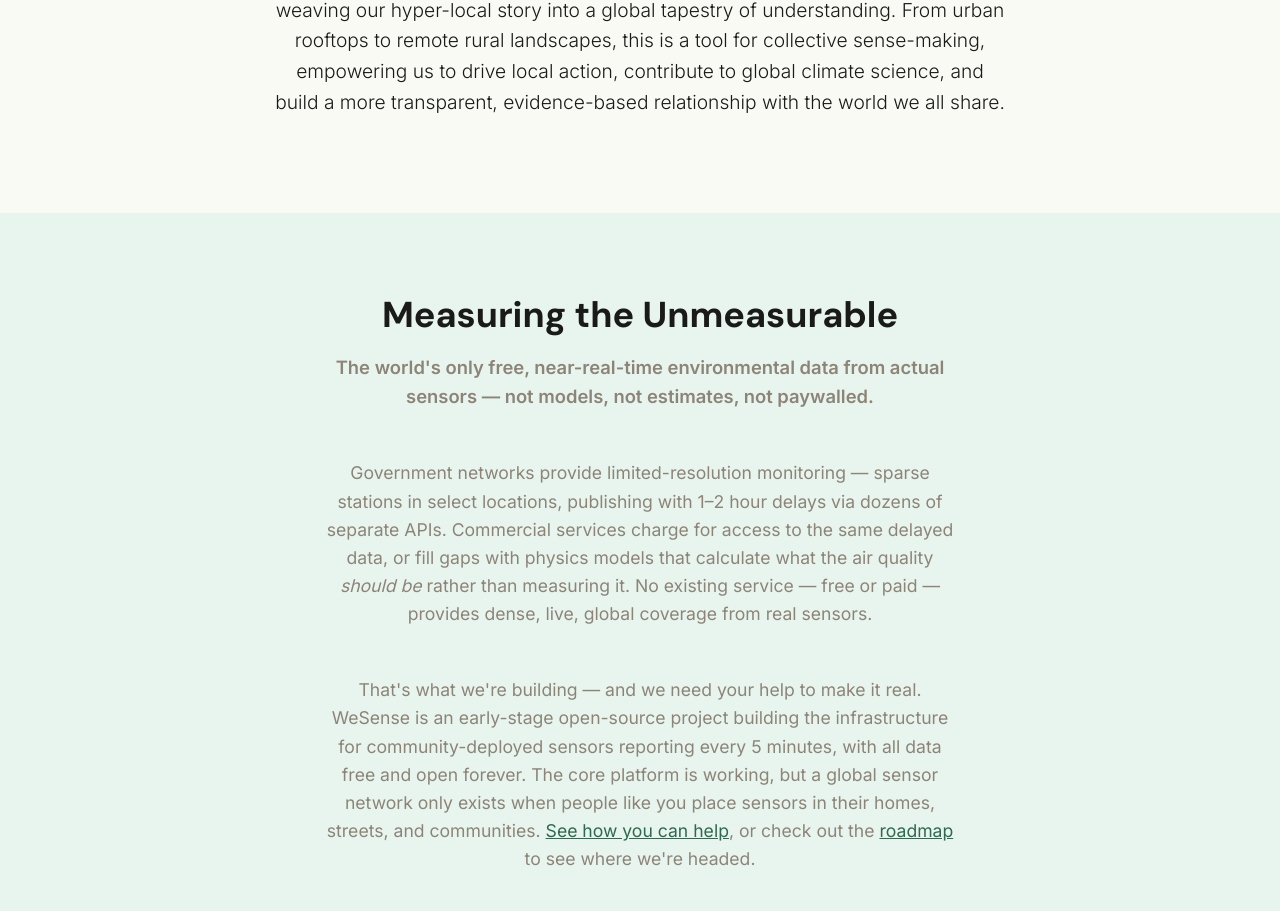
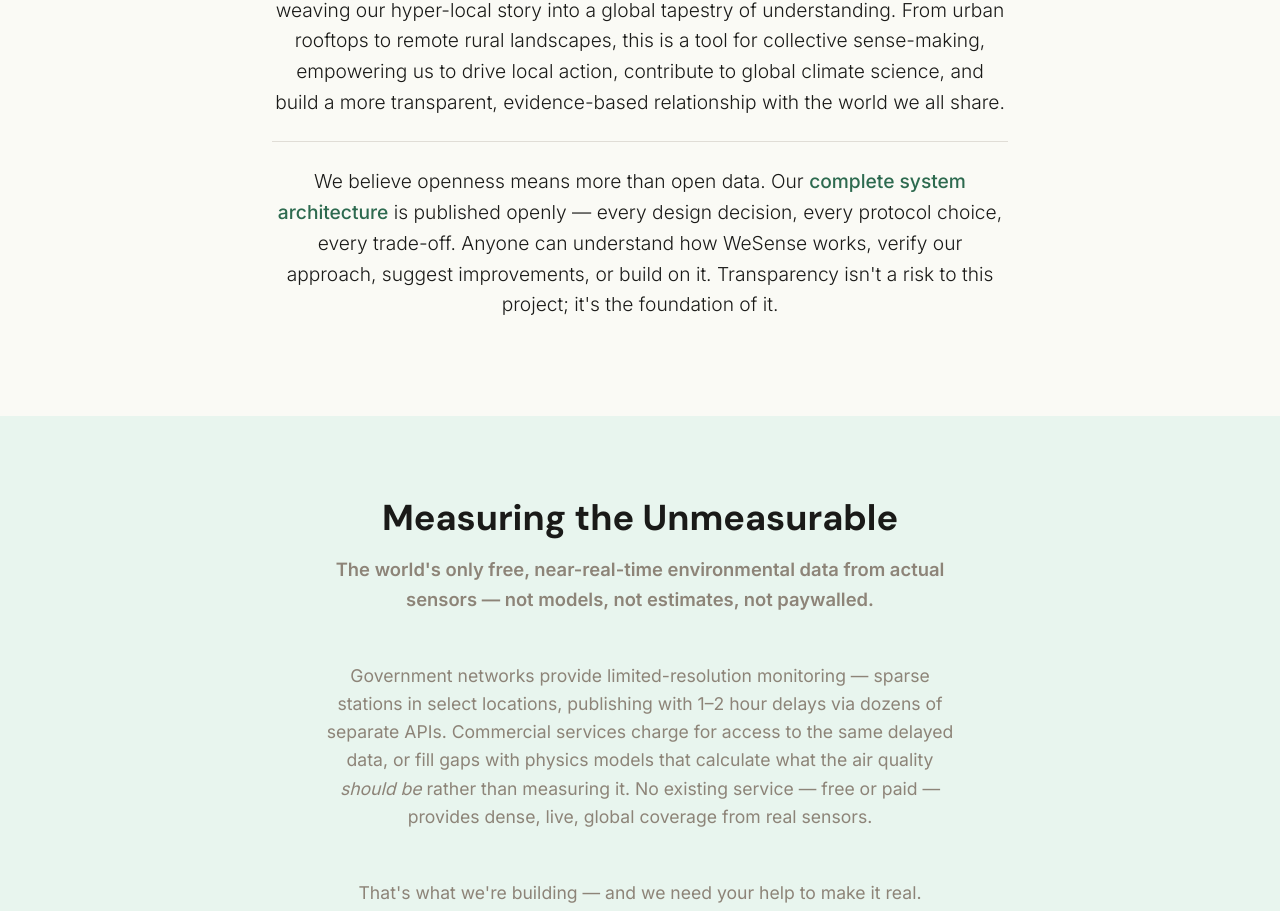
Before and after one commit to wesense-earth/wesense-website, a React (Vite) app: page / in a window 1280 px wide. Shown: the part 1416-2327 px from the top of the page. Built offline with nearby package versions, Linux system fonts and the light colour scheme.

Commit message:
Add note about published architecture to Mission section

```diff
--- a/src/components/Mission.jsx
+++ b/src/components/Mission.jsx
@@ -24,6 +24,14 @@
               By observing the air in our homes, on our streets, across farmland, and into the wild places beyond, we are not just answering personal questions; we are weaving our hyper-local story into a global tapestry of understanding.
               From urban rooftops to remote rural landscapes, this is a tool for collective sense-making, empowering us to drive local action, contribute to global climate science, and build a more transparent, evidence-based relationship with the world we all share.
             </p>
+            <hr className="my-4" />
+            <p className="lead" style={{ fontSize: '1.2rem', fontWeight: '300' }}>
+              We believe openness means more than open data. Our{' '}
+              <a href="https://docs.wesense.earth/architecture/" target="_blank" rel="noopener noreferrer" className="link-brand">
+                complete system architecture
+              </a>
+              {' '}is published openly &mdash; every design decision, every protocol choice, every trade-off. Anyone can understand how WeSense works, verify our approach, suggest improvements, or build on it. Transparency isn't a risk to this project; it's the foundation of it.
+            </p>
           </div>
         </div>
       </Container>
```
